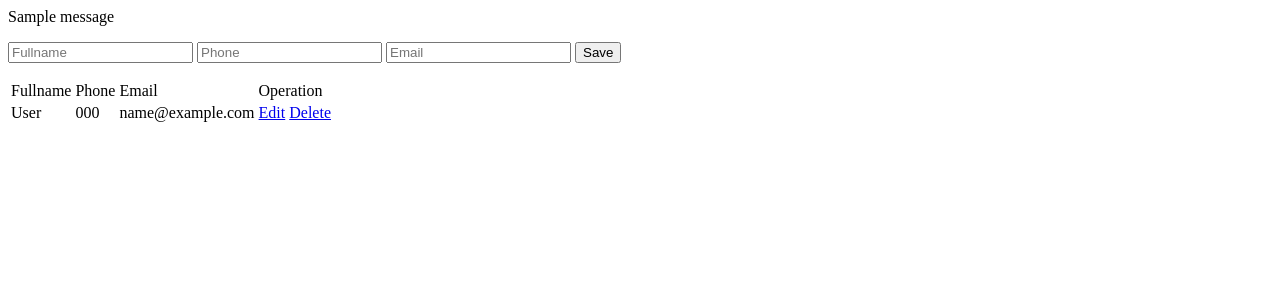
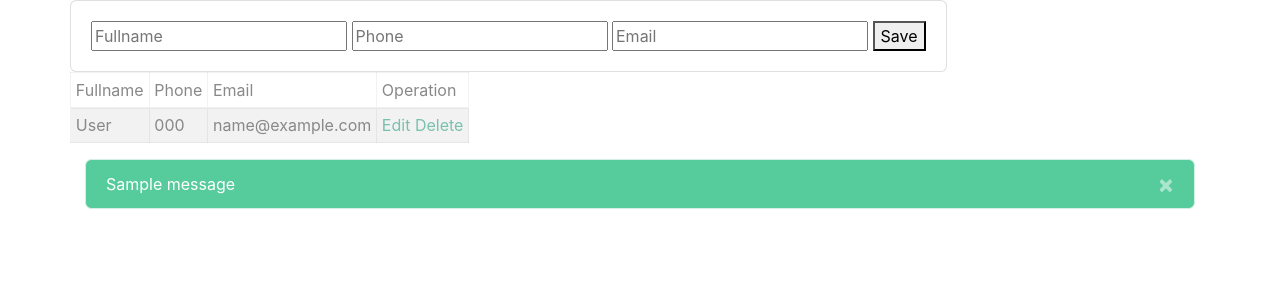
Before and after one commit to AlbertPlata/Flask_MySQL, a Flask app: page / in a window 1280 px wide. Shown: the top 300 px of the page. Run offline with Flask 2, Linux system fonts and the light colour scheme; tables that the repository leaves empty or names only in its code hold one stand-in row (values such as "Sample post"); one stand-in notice (Sample message) is shown; some libraries are stand-ins or nearby versions.

Commit message:
Add Style

```diff
--- a/App.py
+++ b/App.py
@@ -6,7 +6,7 @@ app = Flask(__name__)
 #MySQL connection
 app.config['MYSQL_HOST'] = 'localhost'
 app.config['MYSQL_USER'] = 'root'
-app.config['MYSQL_PASSWORD'] = '-'
+app.config['MYSQL_PASSWORD'] = 'n0m3l0'
 app.config['MYSQL_DB'] = 'test_python'
 
 mysql = MySQL(app)
--- a/templates/edit_contact.html
+++ b/templates/edit_contact.html
@@ -1,3 +1,6 @@
+{% extends 'layout.html'%}
+
+{% block body %}
 <form action="/update/{{contact.0}}" method="POST">
 
     <input type="text" name="fullname" value="{{contact.1}}">
@@ -5,3 +8,4 @@
     <input type="text" name="email"  value="{{contact.3}}">
     <button type="submit">Save</button>
 </form>
+{%endblock%}
--- a/templates/index.html
+++ b/templates/index.html
@@ -1,10 +1,10 @@
-{% with messages =  get_flashed_messages() %}
-{% if messages %}
-{% for message in messages %}
-    <p>{{message}}</p>
-{% endfor%}
-{% endif %}
-{% endwith%}
+{% extends 'layout.html'%}
+
+{% block body %}
+
+<div class="row">
+    <div class="col-md5">
+        <div class="card card-body">
             <form action="/add_contact" method="POST">
 
                 <input type="text" name="fullname" placeholder="Fullname">
@@ -12,8 +12,10 @@
                 <input type="text" name="email" placeholder="Email">
                 <button type="submit">Save</button>
             </form>
-
-<table>
+        </div>
+    </div>
+    <div class="col-md7">
+        <table class="table table-striped table-bordered bg-white table-sm">
             <thead>
                 <tr>
                     <td>Fullname</td>
@@ -36,3 +38,21 @@
                 {%endfor%}
             </tbody>
         </table>
+    </div>
+</div>
+
+{% with messages =  get_flashed_messages() %}
+{% if messages %}
+{% for message in messages %}
+
+    <div class="alert alert-success alert-dismissible fade show" role="alert">
+        {{message}}
+        <button type="button" class="close" data-dismiss="alert" aria-label="Close">
+          <span aria-hidden="true">&times;</span>
+        </button>
+      </div>
+
+{% endfor%}
+{% endif %}
+{% endwith%}
+{% endblock %}
--- /dev/null
+++ b/templates/layout.html
@@ -0,0 +1,21 @@
+<!DOCTYPE html>
+<html lang="en">
+<head>
+    <meta charset="UTF-8">
+    <meta name="viewport" content="width=device-width, initial-scale=1.0">
+    <title>Contacts</title>
+    <link rel="stylesheet" href="https://bootswatch.com/4/minty/bootstrap.min.css">
+
+</head>
+<body>
+
+    <div class="container">
+        {% block body %}
+        {% endblock %}
+    </div>
+    <!-- scripts-->
+    <script src="https://code.jquery.com/jquery-3.5.1.slim.min.js" integrity="sha384-DfXdz2htPH0lsSSs5nCTpuj/zy4C+OGpamoFVy38MVBnE+IbbVYUew+OrCXaRkfj" crossorigin="anonymous"></script>
+    <script src="https://cdn.jsdelivr.net/npm/popper.js@1.16.0/dist/umd/popper.min.js" integrity="sha384-Q6E9RHvbIyZFJoft+2mJbHaEWldlvI9IOYy5n3zV9zzTtmI3UksdQRVvoxMfooAo" crossorigin="anonymous"></script>
+    <script src="https://stackpath.bootstrapcdn.com/bootstrap/4.5.0/js/bootstrap.min.js" integrity="sha384-OgVRvuATP1z7JjHLkuOU7Xw704+h835Lr+6QL9UvYjZE3Ipu6Tp75j7Bh/kR0JKI" crossorigin="anonymous"></script>
+</body>
+</html>
```
Lines whose indentation alone changed are shown as unchanged.
